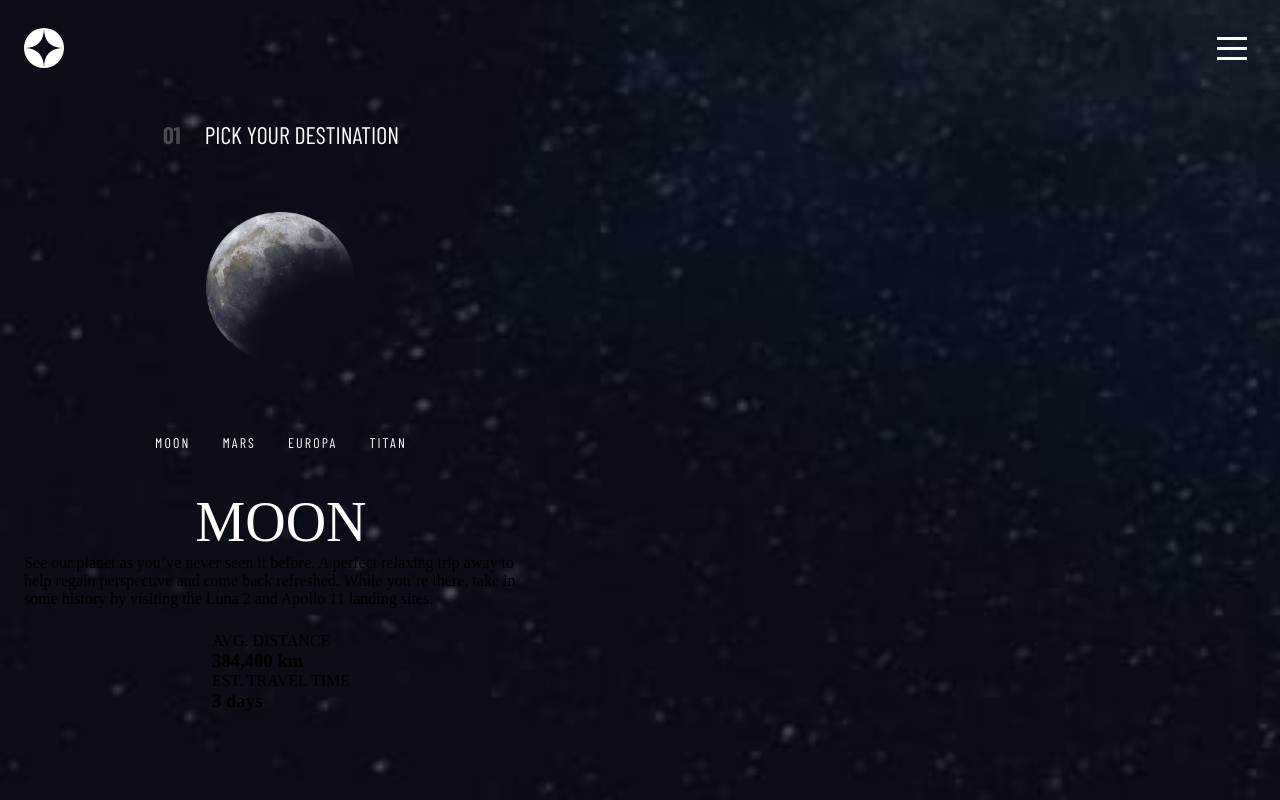
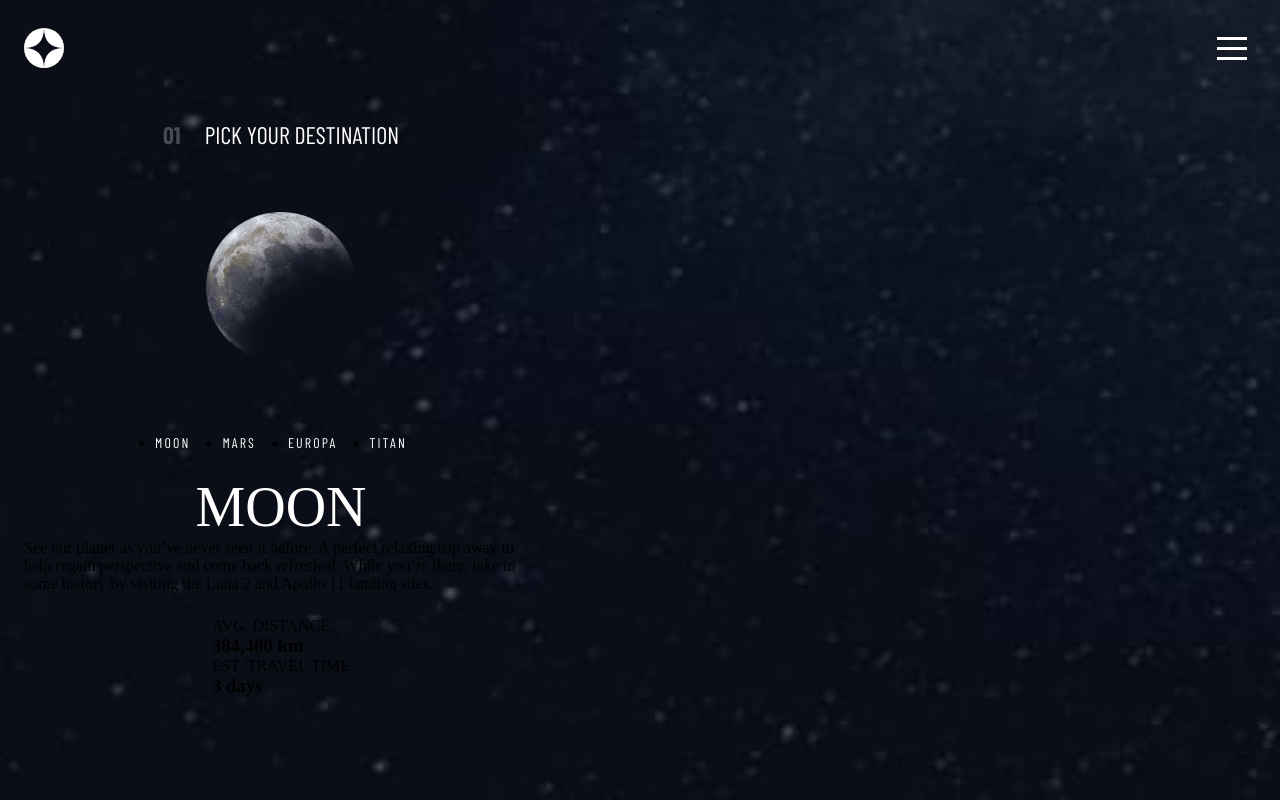
Before and after one commit to yogskr/space-tourism, a React (Vite) app: page /pages/destination in a window 1280 px wide. Built offline with nearby package versions, Linux system fonts and the light colour scheme; a web font is replaced by a local one.

Commit message:
Enhance planet selection functionality in DestinationExplanation component with active tab styling

```diff
--- a/src/components/destination-navbar/DestinationExplanation.jsx
+++ b/src/components/destination-navbar/DestinationExplanation.jsx
@@ -4,6 +4,8 @@ import { destinationPlanets } from "../../data.jsx";
 
 export default function DestinationExplanation() {
   const [selectedPlanet, setSelectedPlanet] = useState(destinationPlanets[0]);
+
+  // Function to handle the click event on the planet
   const handlePlanetClick = (planet) => {
     setSelectedPlanet(planet);
   };
@@ -20,9 +22,11 @@ export default function DestinationExplanation() {
           <ul>
             {destinationPlanets.map((planet) => (
               <li
-                className="navLink"
                 key={planet.id}
                 onClick={() => handlePlanetClick(planet)}
+                className={`tabMenu ${
+                  selectedPlanet.id === planet.id ? "active" : ""
+                }`}
               >
                 <p className="tabText">{planet.navTitle}</p>
               </li>
```
